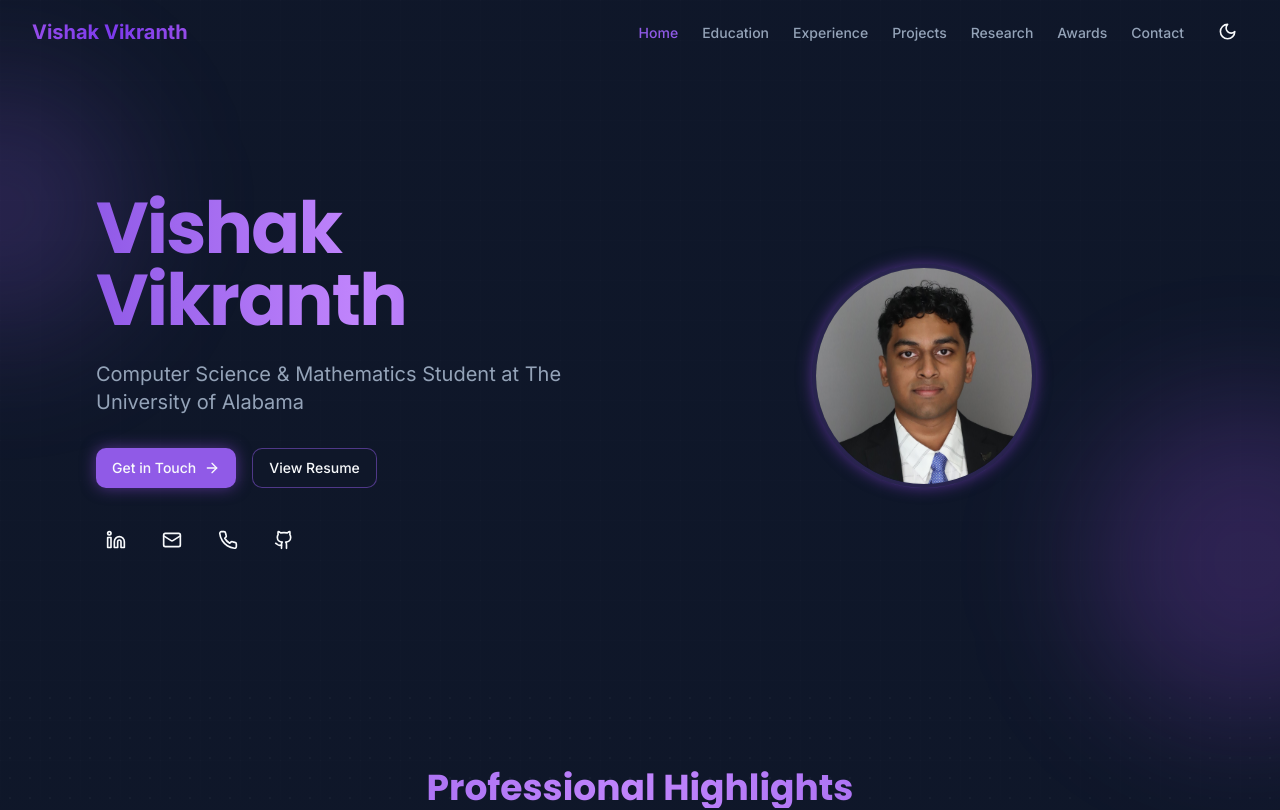
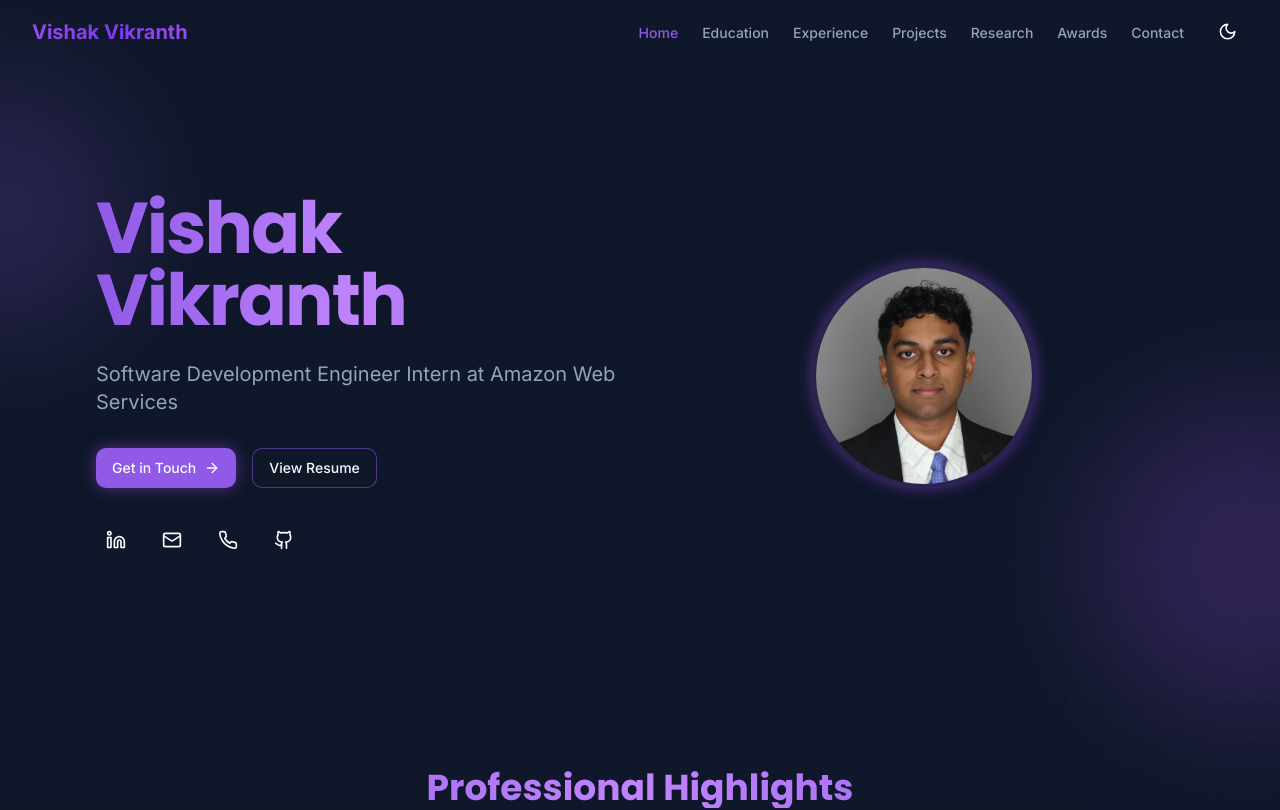
Before and after one commit to Vishak-V/Portfolio, a Next.js app: page / in a window 1280 px wide. Shown: the top 810 px of the page. Built offline with nearby package versions, Linux system fonts and the light colour scheme.

Commit message:
Updated landing page

```diff
--- a/app/page.tsx
+++ b/app/page.tsx
@@ -36,7 +36,7 @@ export default function Home() {
             >
               <h1 className="text-5xl md:text-7xl font-bold tracking-tight gradient-heading mb-4">Vishak Vikranth</h1>
               <p className="mt-6 text-xl text-muted-foreground">
-                Computer Science & Mathematics Student at The University of Alabama
+                Software Development Engineer Intern at Amazon Web Services
               </p>
               <div className="mt-8 flex flex-wrap gap-4">
                 <Button variant="glow" asChild>
```
